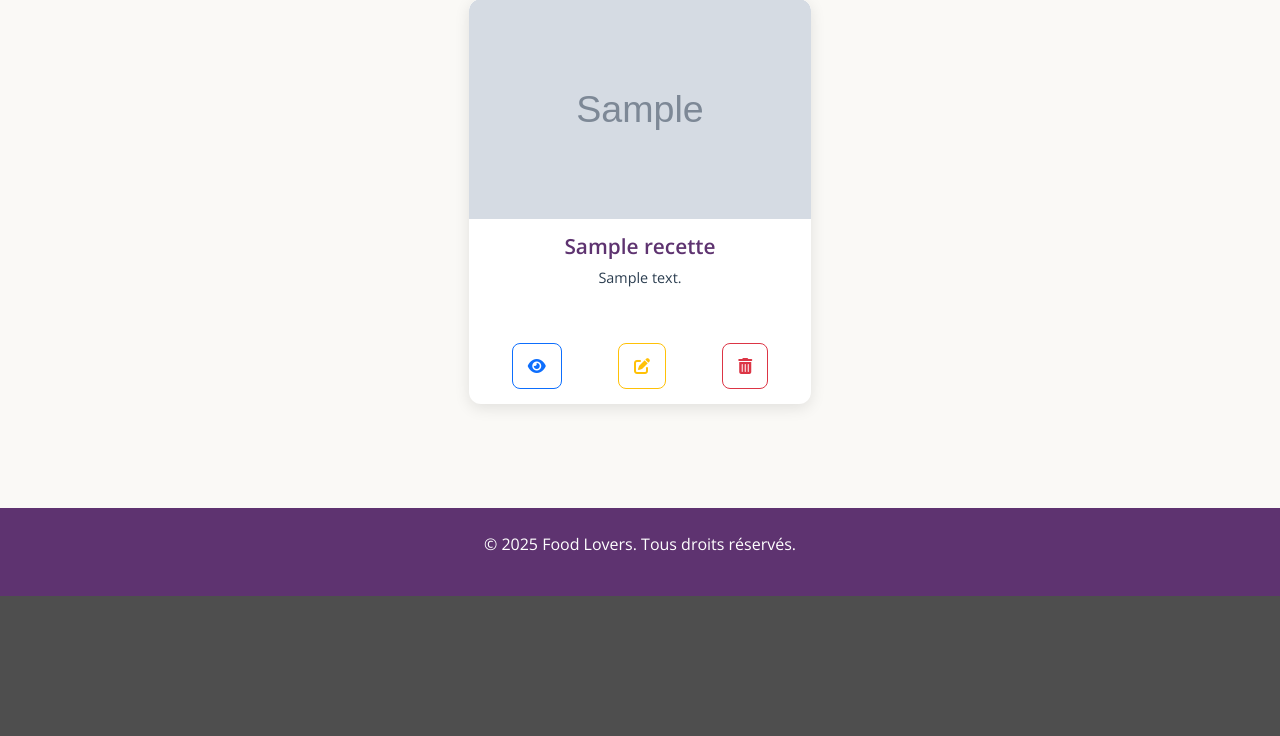
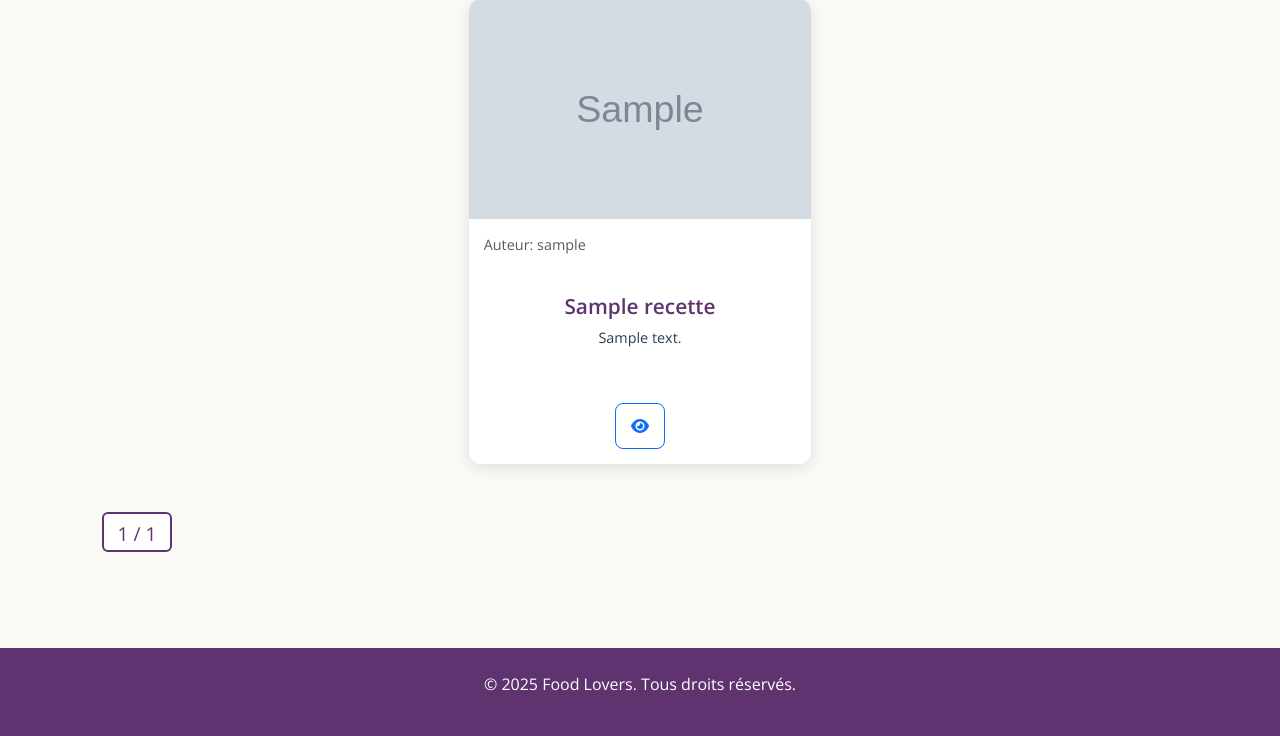
Before and after one commit to Hapsatou30/mini-projet-python, a Django app: page / in a window 1280 px wide. Shown: the part 995-1731 px from the top of the page. Before the commit the page ends 1591 px from the top, so only its background shows below. Run offline with Django 5.2, Linux system fonts and the light colour scheme; tables that the repository leaves empty hold one stand-in row (values such as "Sample post"); grey boxes marked "Sample" are stand-in pictures; some libraries are stand-ins or nearby versions.

Commit message:
pagination

```diff
--- a/RecetteShare/recettes/templates/recettes/accueil.html
+++ b/RecetteShare/recettes/templates/recettes/accueil.html
@@ -22,32 +22,53 @@
         <div class="col-sm-6 col-md-4 mb-4">
             <div class="card">
                 <img src="{{ recette.image.url }}" class="card-img-top" alt="{{ recette.titre }}">
-                <!-- Ajout du badge pour les recettes populaires -->
-                {% if recette.popularite > 50 %}
-                <span class="badge-popular">Populaire</span>
-                {% endif %}
                 <div class="card-body">
-                    <h5 class="card-title">{{ recette.titre }}</h5>
-                    <p class="card-text">{{ recette.description|truncatechars:90 }}</p>
+                     <!-- Affichage de l'auteur -->
+                     <p class="card-text text-muted m-0" style="margin-bottom: 0; text-align: left;">Auteur: {{ recette.auteur.username }}</p>
+                     <h5 class="card-title">{{ recette.titre|truncatechars:20  }}</h5>
+                     <p class="card-text">{{ recette.description|truncatechars:70 }}</p>
                     <div class="d-flex justify-content-around">
                         <a href="{% url 'detail_recette' recette.id %}" class="btn btn-outline-primary">
                             <i class="fas fa-eye"></i>
                         </a>
-                        <a href="{% url 'modifier_recette' recette.id %}" class="btn btn-outline-warning">
-                            <i class="fas fa-edit"></i>
-                        </a>
-                        <a href="{% url 'supprimer_recette' recette.id %}" class="btn btn-outline-danger"
-                            onclick="return confirm('Êtes-vous sûr de vouloir supprimer cette recette ?');">
-                            <i class="fas fa-trash-alt"></i>
-                        </a>
+
                     </div>
                 </div>
             </div>
         </div>
         {% endfor %}
     </div>
+    <!-- Pagination simplifiée -->
+<div class="d-flex justify-content-between mt-4">
+    <nav>
+        <ul class="pagination pagination-custom">
+            {% if recettes.has_previous %}
+                <li class="page-item">
+                    <a class="page-link" href="?page={{ recettes.previous_page_number }}">
+                        <i class="fas fa-chevron-left"></i>
+                    </a>
+                </li>
+            {% endif %}
+
+            <li class="page-item active">
+                <span class="page-link">
+                    {{ recettes.number }} / {{ recettes.paginator.num_pages }}
+                </span>
+            </li>
+
+            {% if recettes.has_next %}
+                <li class="page-item">
+                    <a class="page-link" href="?page={{ recettes.next_page_number }}">
+                        <i class="fas fa-chevron-right"></i>
+                    </a>
+                </li>
+            {% endif %}
+        </ul>
+    </nav>
+</div>
 
 </div>
+
 {% endblock %}
 
 <!-- Ajout de styles CSS personnalisés -->
@@ -181,6 +202,24 @@
 .card:hover .card-img-top {
     transform: scale(1.05);
 }
+.pagination-custom {
+    display: flex;
+    list-style: none;
+    padding: 0;
+}
+
+.pagination-custom .page-link {
+
+    width: 70px;
+    height: 40px;
+    font-size: 1.2rem;
+    color: var(--highlight-color);
+    border: 2px solid var(--highlight-color);
+    text-align: center;
+    background-color: white;
+}
+
+
 
 </style>
 {% endblock %}
--- a/RecetteShare/recettes/templates/recettes/detail_recette.html
+++ b/RecetteShare/recettes/templates/recettes/detail_recette.html
@@ -7,6 +7,8 @@
     <div class="card shadow-lg p-4 border-0" style="max-width: 800px; margin: auto; border-radius: 15px; background: #fff;">
         <!-- Titre de la recette -->
         <h1 class="text-center" style="color: #5E3370; font-weight: bold;">{{ recette.titre }}</h1>
+        <!-- Affichage de l'auteur -->
+        <p class="card-text text-muted m-0" style="margin-bottom: 0; text-align: left;">Auteur: {{ recette.auteur.username }}</p>
 
         <!-- Image de la recette -->
         <div class="text-center mt-3">
--- a/RecetteShare/recettes/views.py
+++ b/RecetteShare/recettes/views.py
@@ -5,6 +5,7 @@ from django.contrib import messages
 from django.contrib.auth.decorators import login_required
 from.models import Recette
 from .forms import RecetteForm
+from django.core.paginator import Paginator
 
 
 
@@ -71,6 +72,9 @@ def deconnexion(request):
 # Page d'accueil
 def accueil(request):  # Définition de la fonction accueil qui prend en paramètre la requête HTTP
     recettes = Recette.objects.all()  # Récupère toutes les recettes de la base de données
+    paginator = Paginator(recettes, 6)  # 6 recettes par page
+    page_number = request.GET.get('page')  # Récupère le numéro de page depuis l'URL
+    recettes = paginator.get_page(page_number)  # Récupère les recettes de la page demandée
     return render(request, 'recettes/accueil.html', {'recettes': recettes})  # La fonction render génère une réponse HTTP avec le contenu du template "recettes/accueil.html" et passe toutes les recettes au contexte
 
 # Afficher les recettes de l'utilisateur connecté
```
Also changed, not shown: RecetteShare/recettes/templates/recettes/mes_recettes.html (+18 -14 lines), RecetteShare/media/recettes/Chili_Con_Carne.jpg (added), RecetteShare/media/recettes/Poulet_Basquaise.jpg (added), RecetteShare/media/recettes/Pâtes_Carbonara_Authentiques.jpg (added), RecetteShare/media/recettes/Pâtes_Carbonara_Authentiques_RSIPj7m.jpg (added), RecetteShare/media/recettes/Smoothie_Détox_Mangue_Épinards.jpg (added), RecetteShare/media/recettes/Sushi_Maki_au_Saumon.jpg (added), RecetteShare/media/recettes/Tiramisu_Classique.jpg (added), RecetteShare/recettes/static/images/Chili_Con_Carne.jpg (added), RecetteShare/recettes/static/images/Moelleux_au_Chocolat.avif (added), RecetteShare/recettes/static/images/Poulet_Basquaise.jpg (added), RecetteShare/recettes/static/images/Pâtes_Carbonara_Authentiques.jpg (added), RecetteShare/recettes/static/images/Smoothie_Détox_Mangue_Épinards.jpg (added), RecetteShare/recettes/static/images/Sushi_Maki_au_Saumon.jpg (added), 2 more files.
